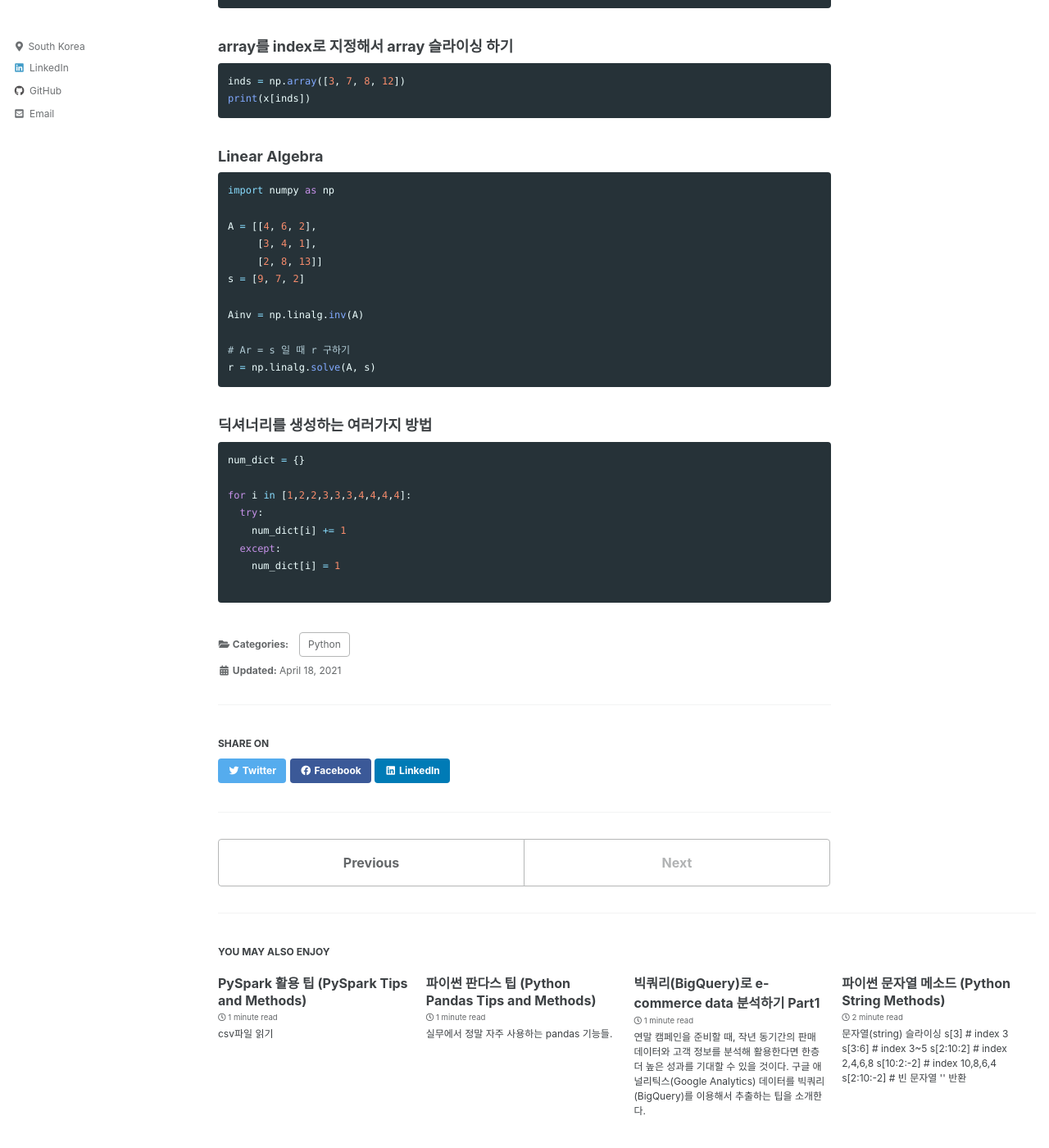
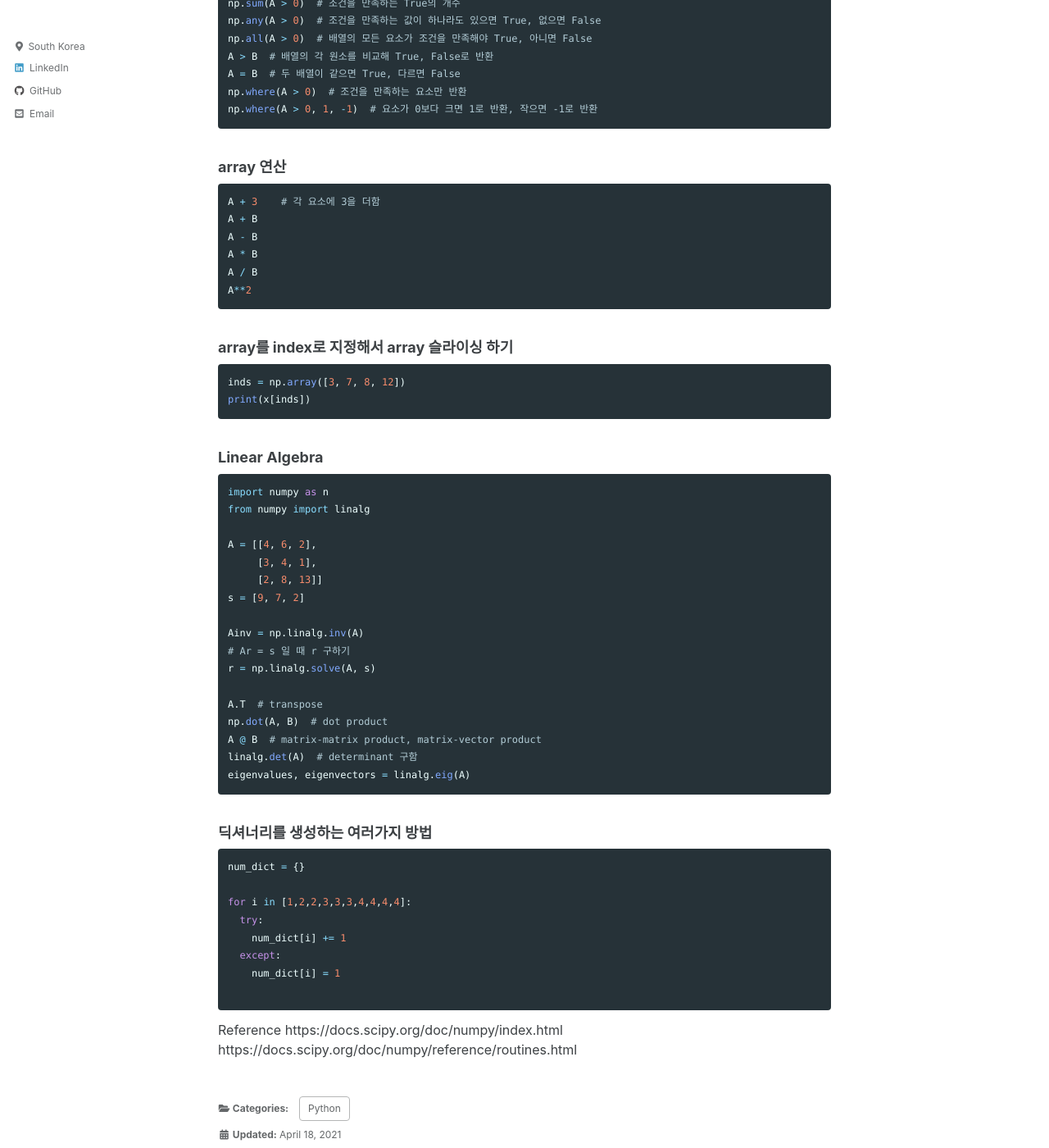
Before and after one commit to amoryoungakim/amoryoungakim.github.io, a Jekyll site: the page built from _posts/2021-04-18-how-to-use-Numpy.md, in a window 1280 px wide and 1400 px high, scrolled down 3104 px. Shown: the whole window at 82% size. Built offline with Jekyll 4.4.1, drawn with Linux system fonts in a browser that asks for light colours; cached includes are drawn as plain includes; comment, search, counter and statistics services are not loaded; some of the changed text lies outside the part shown.

Commit message:
Update 2021-04-18-how-to-use-Numpy.md

````diff
--- a/_posts/2021-04-18-how-to-use-Numpy.md
+++ b/_posts/2021-04-18-how-to-use-Numpy.md
@@ -14,6 +14,8 @@ import numpy as np
 
 # 1차원 배열 생성
 A = np.array([1, 2, 3, 4])
+A = np.arange(4)  # [0,1,2,3]
+A = np.arange(1,10,2)  # [1,3,5,7,9]
 
 print(A.ndim)  # 몇 차원인가?
 print(A.shape) # 차원 별 요소의 개수
@@ -148,6 +160,11 @@ np.where(A > 0, 1, -1)  # 요소가 0보다 크면 1로 반환, 작으면 -1로
 
 ```python
 A + 3    # 각 요소에 3을 더함
+A + B
+A - B
+A * B
+A / B
+A**2
 ```
 
 ### array를 index로 지정해서 array 슬라이싱 하기
@@ -160,7 +177,8 @@ print(x[inds])
 ### Linear Algebra
 
 ```python
-import numpy as np
+import numpy as n
+from numpy import linalg
 
 A = [[4, 6, 2],
      [3, 4, 1],
@@ -168,9 +186,14 @@ A = [[4, 6, 2],
 s = [9, 7, 2]
 
 Ainv = np.linalg.inv(A)
-
 # Ar = s 일 때 r 구하기
 r = np.linalg.solve(A, s)
+
+A.T  # transpose
+np.dot(A, B)  # dot product
+A @ B  # matrix-matrix product, matrix-vector product
+linalg.det(A)  # determinant 구함
+eigenvalues, eigenvectors = linalg.eig(A)
 ```
 
 ### 딕셔너리를 생성하는 여러가지 방법
@@ -185,3 +208,7 @@ for i in [1,2,2,3,3,3,4,4,4,4]:
     num_dict[i] = 1
 
 ```
+
+Reference
+https://docs.scipy.org/doc/numpy/index.html
+https://docs.scipy.org/doc/numpy/reference/routines.html
````
Also changed, not shown: other parts of _posts/2021-04-18-how-to-use-Numpy.md (+10 -0 lines).
